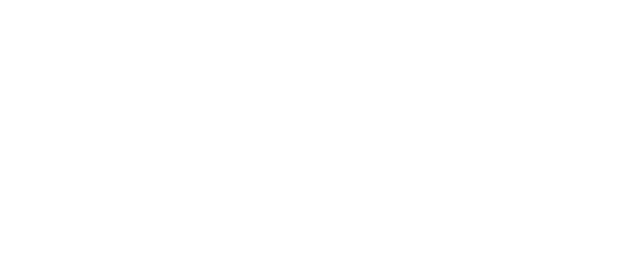
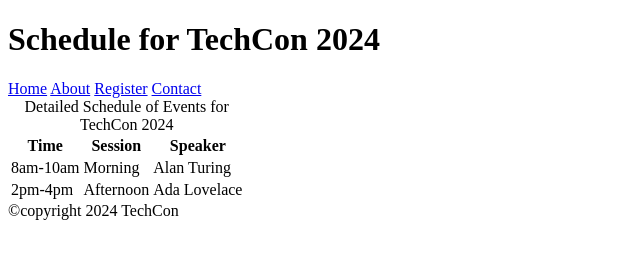
Before and after one commit to Preshgit/TechCon_HTML, a plain HTML site: page techcon_website/schedule.html in a window 1280 px wide. Shown: the whole page, without its empty margins (0-640 px from the left). Drawn offline with Linux system fonts and the light colour scheme.

Commit message:
add content in schedule.html

```diff
--- a/techcon_website/schedule.html
+++ b/techcon_website/schedule.html
@@ -0,0 +1,42 @@
+<!DOCTYPE html>
+<html lang="en">
+  <head>
+    <meta charset="UTF-8" />
+    <meta name="viewport" content="width=device-width, initial-scale=1.0" />
+    <title>Document</title>
+  </head>
+  <body>
+    <header>
+      <h1>Schedule for TechCon 2024</h1>
+      <nav>
+        <a href="index.html">Home</a>
+        <a href="about.html"_self">About</a>
+        <a href="register.html">Register</a>
+        <a href="contact.html">Contact</a>
+      </nav>
+    </header>
+    <main>
+      <table>
+        <caption>
+          Detailed Schedule of Events for TechCon 2024
+        </caption>
+        <tr>
+          <th scope="col">Time</th>
+          <th scope="col">Session</th>
+          <th scope="col">Speaker</th>
+        </tr>
+        <tr>
+          <td>8am-10am</td>
+          <td>Morning</td>
+          <td>Alan Turing</td>
+        </tr>
+        <tr>
+          <td>2pm-4pm</td>
+          <td>Afternoon</td>
+          <td>Ada Lovelace</td>
+        </tr>
+      </table>
+    </main>
+    <footer>&copy;copyright 2024 TechCon</footer>
+  </body>
+</html>
```
Also changed, not shown: techcon_website/index.html (+1 -1 lines).
